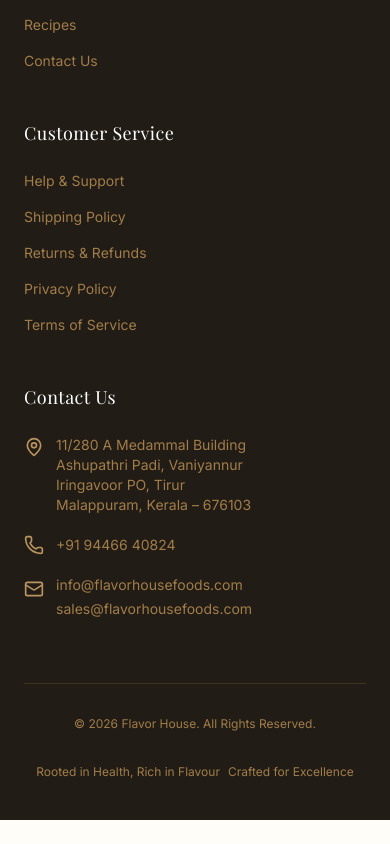
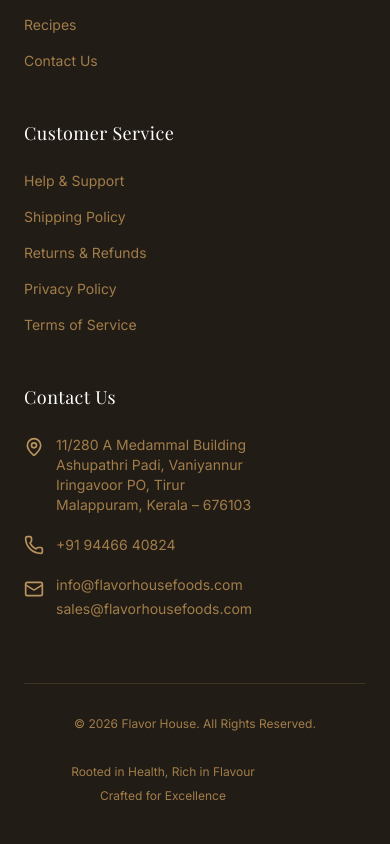
Before and after one commit to Abhinav-THAJ/flavour-house, a Next.js app: page /about in a window 390 px wide. Shown: the part 2444-3288 px from the top of the page. Before the commit the page ends 3264 px from the top, so only its background shows below. Built offline with nearby package versions, Linux system fonts and the light colour scheme; a web font is replaced by a local one.

Commit message:
fix: unclickable featured categories and footer text overlap

```diff
--- a/src/components/home/FeaturedCategories.tsx
+++ b/src/components/home/FeaturedCategories.tsx
@@ -66,7 +66,7 @@
                 category.className
               )}
             >
-              <Link href={category.link} className="block w-full h-full">
+              <div className="block w-full h-full">
                 <img
                   src={category.image}
                   alt={category.title}
@@ -84,7 +84,7 @@
                     </h3>
                   </div>
                 </div>
-              </Link>
+              </div>
             </motion.div>
           ))}
         </div>
--- a/src/components/layout/Footer.tsx
+++ b/src/components/layout/Footer.tsx
@@ -122,7 +122,7 @@
         {/* Bottom Bar */}
         <div className="pt-8 border-t border-[#3F3424] flex flex-col md:flex-row items-center justify-between text-xs font-sans text-[#A17D49] text-center md:text-left gap-4">
           <p>© {new Date().getFullYear()} Flavor House. All Rights Reserved.</p>
-          <div className="flex flex-wrap items-center justify-center gap-2 md:gap-4 mt-4 md:mt-0">
+          <div className="flex flex-wrap items-center justify-center gap-2 md:gap-4 mt-4 md:mt-0 pr-16 md:pr-24">
             <span>Rooted in Health, Rich in Flavour</span>
             <span className="hidden sm:inline-block w-1.5 h-1.5 rounded-full bg-brand-primary"></span>
             <span>Crafted for Excellence</span>
```
